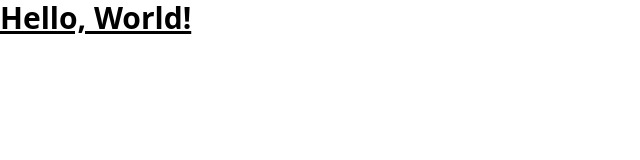
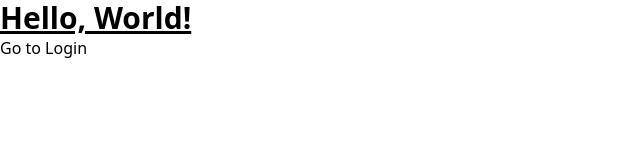
Before and after one commit to Adityasputra/quizify-app, a React (Vite) app: page / in a window 1280 px wide. Shown: the top 160 px of the page, without its empty margins (0-640 px from the left). Built offline with nearby package versions, Linux system fonts and the light colour scheme.

Commit message:
feat: add navigation button to login in Home component

```diff
--- a/src/pages/Home.jsx
+++ b/src/pages/Home.jsx
@@ -1,3 +1,12 @@
+import { useNavigate } from "react-router";
+
 export default function Home() {
-  return <h1 className="text-3xl font-bold underline">Hello, World!</h1>;
+  const navigate = useNavigate();
+
+  return (
+    <>
+      <h1 className="text-3xl font-bold underline">Hello, World!</h1>
+      <button onClick={() => navigate("/login")}>Go to Login</button>
+    </>
+  );
 }
```
